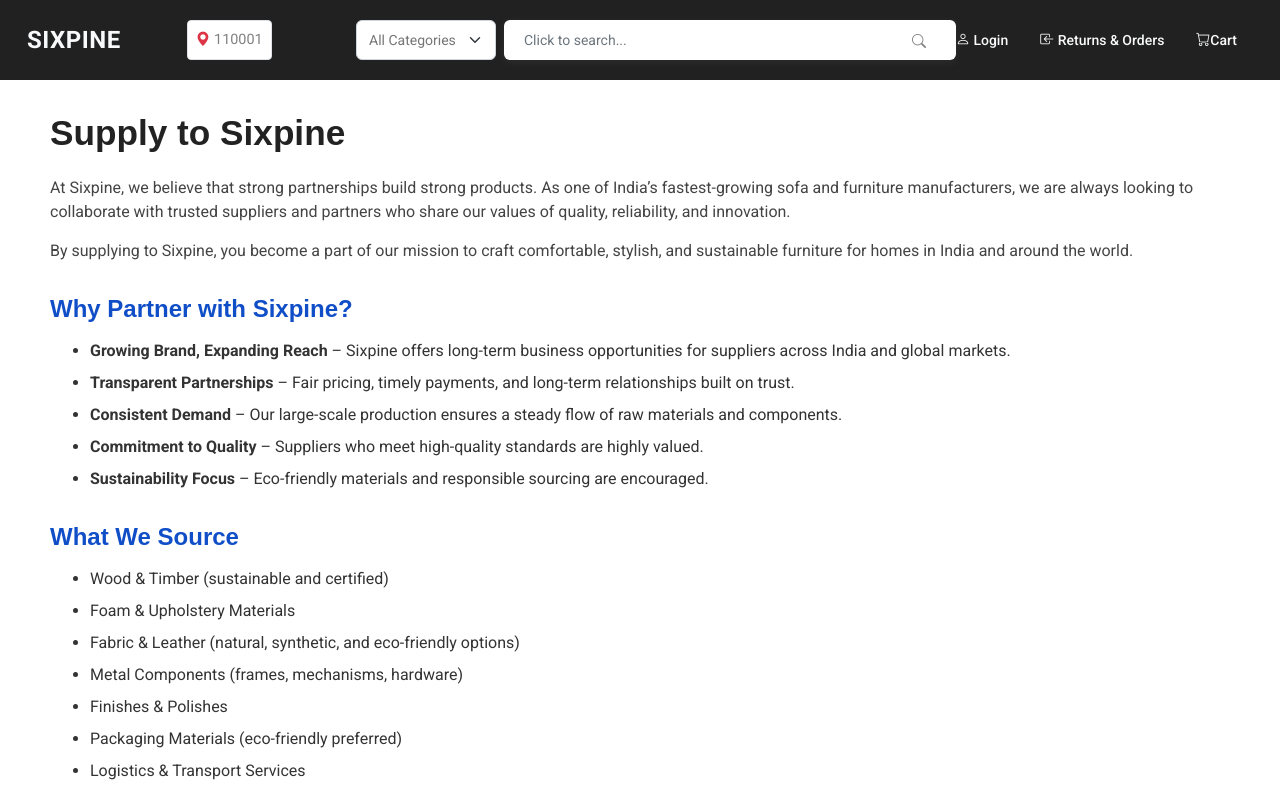
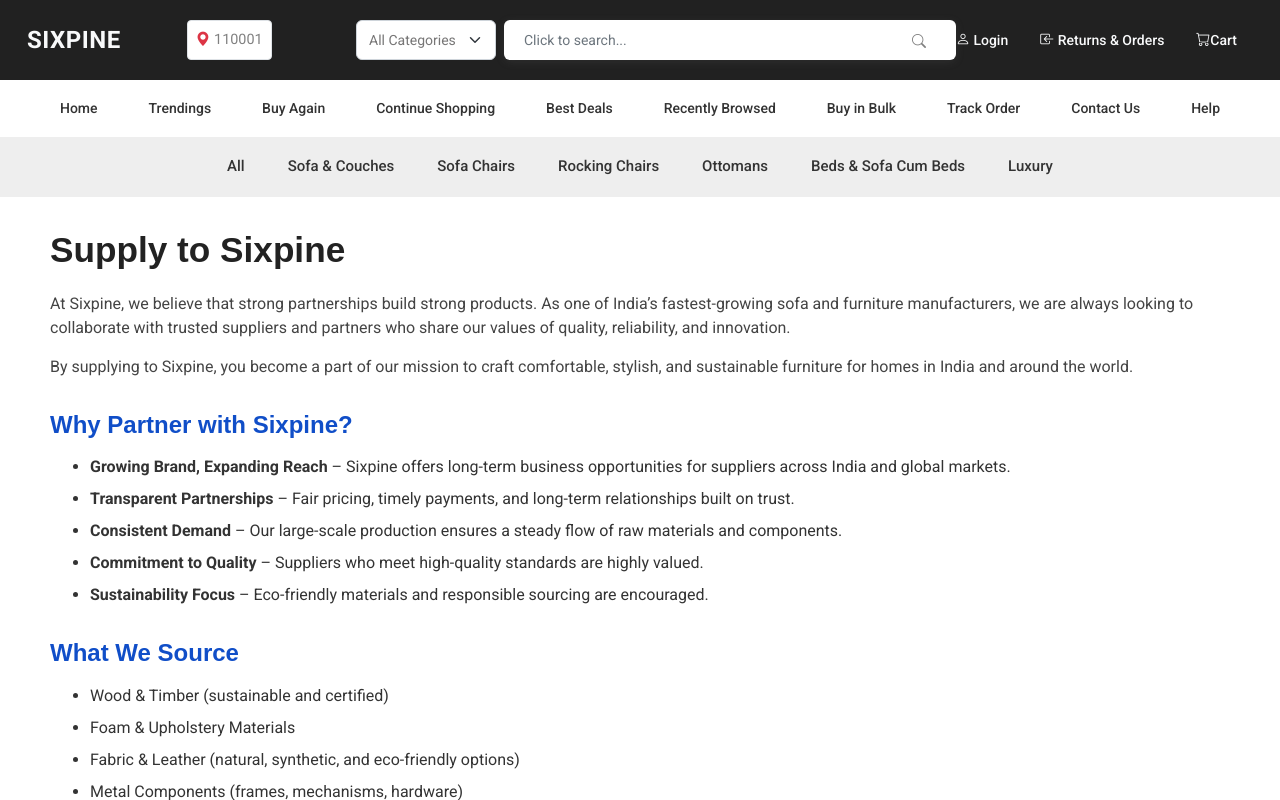
Before and after one commit to RY-RahulYadav/Sixpine, a React (Vite) app in the folder client/: page /supply in a window 1280 px wide. Built offline with nearby package versions, Linux system fonts and the light colour scheme; a web font is replaced by a local one.

Commit message:
fix all page and create lots of pages

```diff
--- a/client/src/pages/SupplyPage.tsx
+++ b/client/src/pages/SupplyPage.tsx
@@ -5,6 +5,8 @@
 
 import "../styles/Pages.css";
 import Footer from "../components/Footer";
+import SubNav from "../components/SubNav.js";
+import CategoryTabs from "../components/CategoryTabs.js";
 
 
 
@@ -13,7 +15,12 @@
   return (
     <div>
       <Navbar />
+<div className="page-content">
+        <SubNav/>
+        <CategoryTabs />
 
+
+      </div>
       <div className="supply_container">
 
       <Supply/>
```
